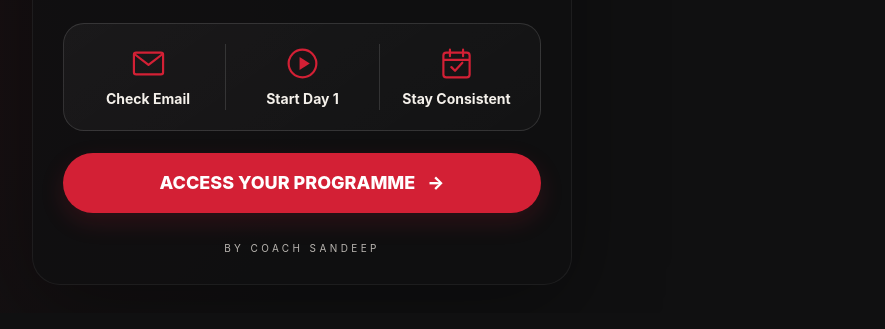
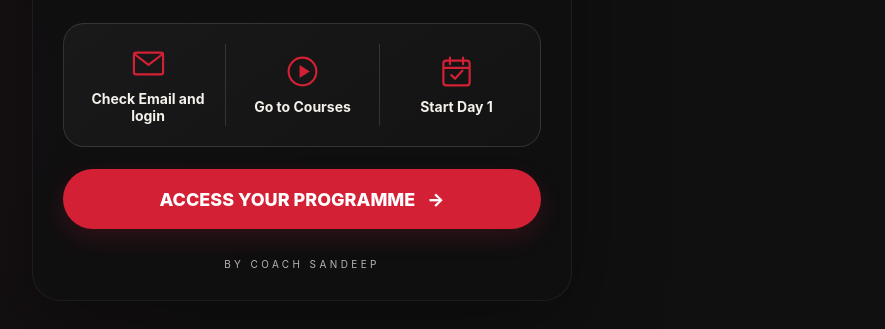
Before and after one commit to CoachSandeep/official-website, a plain HTML site: page thank-you.html in a window 1280 px wide. Shown: the part 704-1033 px from the top of the page, without its empty margins (338-1223 px from the left). Drawn offline with Linux system fonts and the light colour scheme.

Commit message:
Add files via upload

```diff
--- a/thank-you.html
+++ b/thank-you.html
@@ -107,26 +107,26 @@ h1 { margin:0; font-size:clamp(40px,10vw,54px); line-height:1; font-weight:850;
         <rect x="4" y="9" width="40" height="30" rx="3" stroke="currentColor" stroke-width="3"/>
         <path d="m6 12 18 14 18-14" stroke="currentColor" stroke-width="3" stroke-linecap="round" stroke-linejoin="round"/>
       </svg>
-      <span class="step-label">Check Email</span>
+      <span class="step-label">Check Email and login</span>
     </div>
     <div class="step">
       <svg class="step-icon" viewBox="0 0 48 48" fill="none" aria-hidden="true">
         <circle cx="24" cy="24" r="19" stroke="currentColor" stroke-width="3"/>
         <path d="m20 15 14 9-14 9V15Z" fill="currentColor"/>
       </svg>
-      <span class="step-label">Start Day 1</span>
+      <span class="step-label">Go to Courses</span>
     </div>
     <div class="step">
       <svg class="step-icon" viewBox="0 0 48 48" fill="none" aria-hidden="true">
         <rect x="6" y="9" width="36" height="34" rx="4" stroke="currentColor" stroke-width="3"/>
         <path d="M15 5v9M33 5v9M7 19h34M17 29l5 5 10-11" stroke="currentColor" stroke-width="3" stroke-linecap="round" stroke-linejoin="round"/>
       </svg>
-      <span class="step-label">Stay Consistent</span>
+      <span class="step-label">Start Day 1</span>
     </div>
   </section>
 
   <!-- Replace this placeholder with your actual TagMango programme access URL. -->
-  <a class="cta" href="YOUR_TAGMANGO_PROGRAMME_LINK">
+  <a class="cta" href="https://tagmango.com/web/login">
     ACCESS YOUR PROGRAMME <span aria-hidden="true">→</span>
   </a>
 
```
